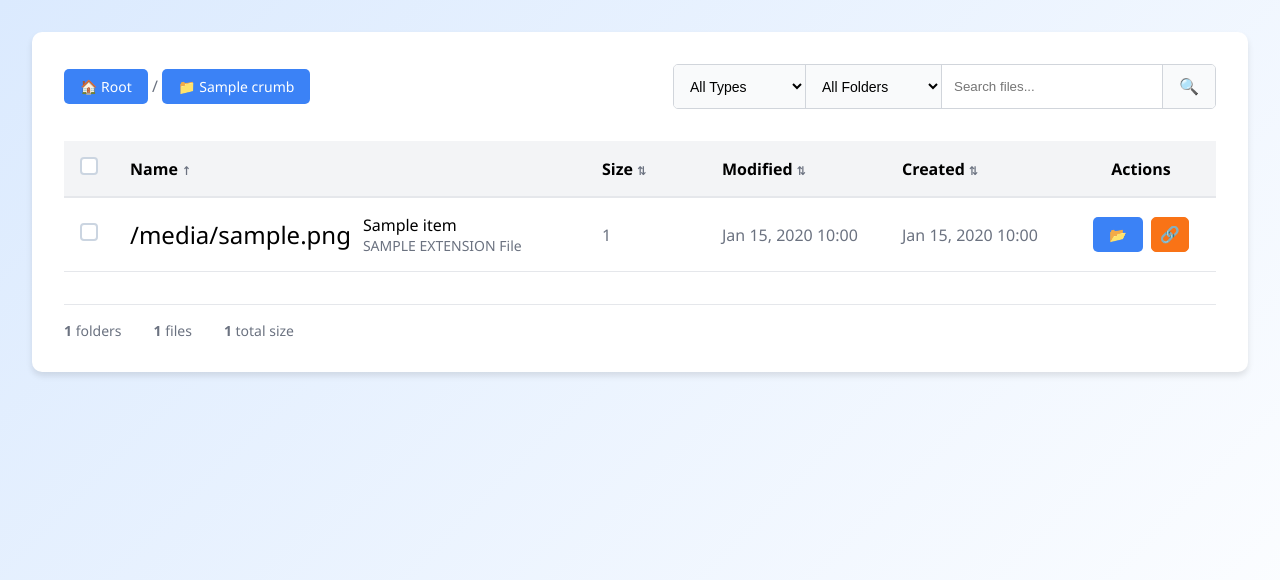
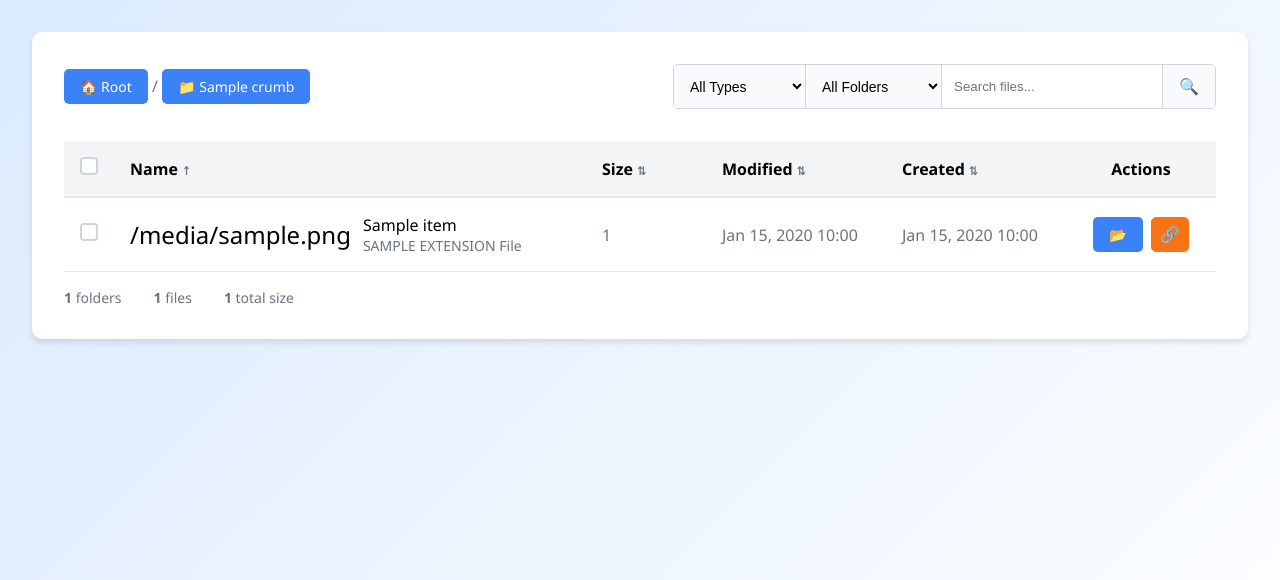
Before and after one commit to Knightmare4u/SNC-Vessel-Repository, a Django app: template filemanager/templates/filemanager/file_browser.html in a window 1280 px wide. Shown: the top 580 px of the page. Run offline with Django 5.2, Linux system fonts and the light colour scheme; the template is opened without the code that fills it: most values are stand-ins (such as "Sample title", 1, 10 or a date in 2020).

Commit message:
Drop the duplicate line above the folder stats
The last row's bottom border already ends the table, so the stats' own
top border drew a second, parallel line below it.

```diff
--- a/filemanager/templates/filemanager/file_browser.html
+++ b/filemanager/templates/filemanager/file_browser.html
@@ -314,7 +314,7 @@
 
     <!-- Folder Stats -->
     {% if items %}
-    <div style="margin-top: 2rem; padding-top: 1rem; border-top: 1px solid #e5e7eb;">
+    <div style="margin-top: 1rem;">
         <div style="display: flex; gap: 2rem; color: var(--gray); font-size: 0.875rem;">
             <div><strong>{{ folder_count }}</strong> folders</div>
             <div><strong>{{ file_count }}</strong> files</div>
```
